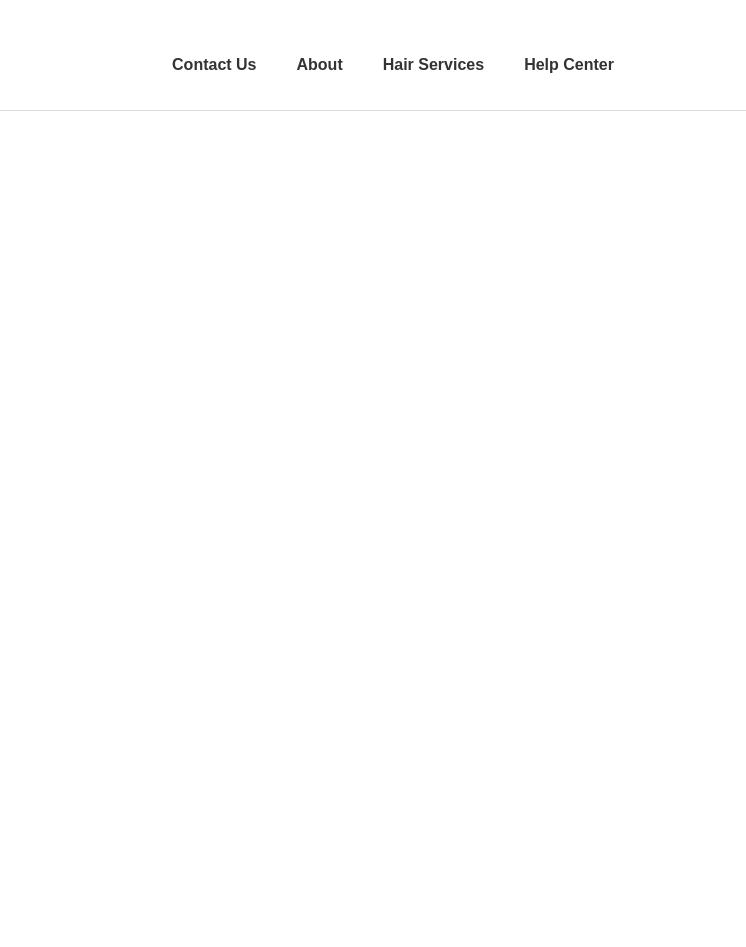
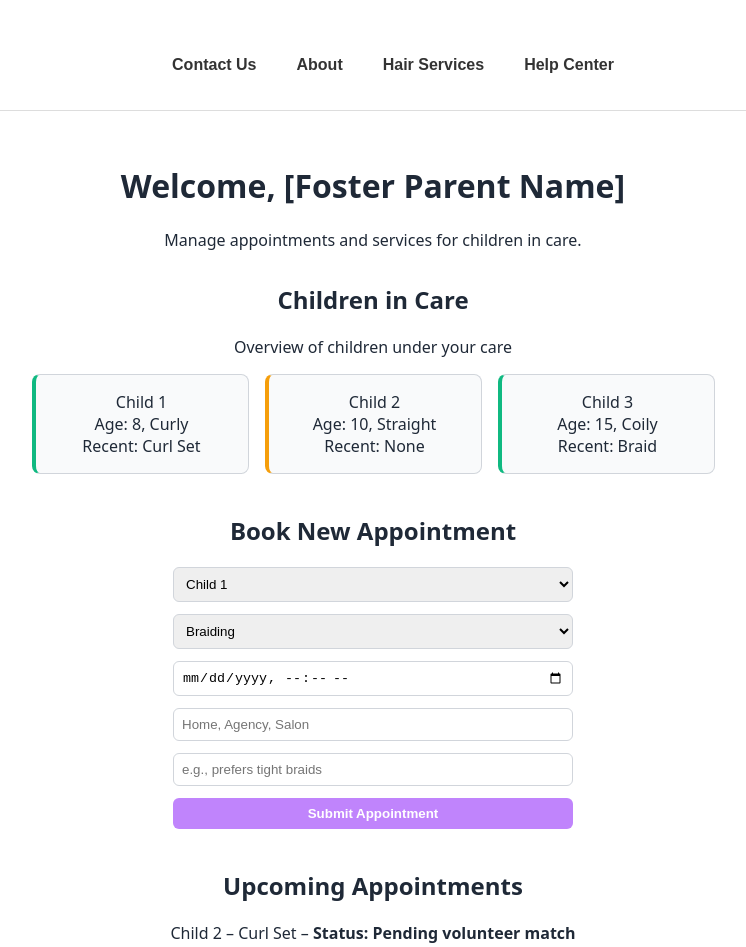
Before and after one commit to SumaiyaAhona/Hair-Care-Project, a React (Create React App) app: page /dashboard in a window 1280 px wide. Shown: the top 947 px of the page, without its empty margins (267-1013 px from the left). Before the commit the page ends 800 px from the top, so only its background shows below. Built offline with nearby package versions, Linux system fonts and the light colour scheme.

Commit message:
Add FosterParentDashboard component and styling

```diff
--- a/src/App.js
+++ b/src/App.js
@@ -5,7 +5,7 @@ import Testimonials from './components/Testimonials';
 import { BrowserRouter as Router, Routes, Route } from 'react-router-dom';
 import Volunteer from './components/Volunteer';
 import SignUp from './components/Signup';
-import ContactForm from './components/ContactForm'
+import FosterParentDashboard from './components/FosterParentDashboard';
 
 
 
@@ -19,11 +19,11 @@ function App() {
             <>
               <Hero />
               <Testimonials />
-              <ContactForm />
             </>
           } />
           <Route path="/volunteer" element={<Volunteer />} />
           <Route path="/signup" element={<SignUp />} />   {/* ← new route */}
+          <Route path="/dashboard" element={<FosterParentDashboard />} />
         </Routes>
       </div>
     </Router>
--- a/src/components/ContactForm.jsx
+++ /dev/null
@@ -1,12 +0,0 @@
-// src/components/ContactForm.jsx
-import React from 'react';
-
-export default function ContactForm() {
-  return (
-    <section className="p-6 max-w-md mx-auto text-center">
-      <h2 className="text-2xl font-semibold mb-4">Contact Us</h2>
-      {/* your real form goes here later */}
-      <p>Contact form coming soon!</p>
-    </section>
-  );
-}
--- /dev/null
+++ b/src/components/FosterParentDashboard.css
@@ -0,0 +1,70 @@
+.dashboard {
+    padding: 2rem;
+    font-family: system-ui, sans-serif;
+    color: #1f2937;
+  }
+
+  .dashboard-header {
+    text-align: center;
+    margin-bottom: 2rem;
+  }
+
+  .children-section,
+  .appointment-form,
+  .upcoming-appointments,
+  .past-appointments {
+    margin-bottom: 2.5rem;
+  }
+
+  .children-cards {
+    display: flex;
+    gap: 1rem;
+    flex-wrap: wrap;
+    justify-content: center;
+    margin-top: 1rem;
+  }
+
+  .child-card {
+    background-color: #f9fafb;
+    padding: 1rem;
+    border: 1px solid #d1d5db;
+    border-radius: 8px;
+    min-width: 180px;
+    text-align: center;
+  }
+
+  .child-card.confirmed {
+    border-left: 4px solid #10b981;
+  }
+
+  .child-card.pending {
+    border-left: 4px solid #f59e0b;
+  }
+
+  .appointment-form form {
+    display: flex;
+    flex-direction: column;
+    gap: 0.75rem;
+    max-width: 400px;
+    margin: 0 auto;
+  }
+
+  .appointment-form input,
+  .appointment-form select,
+  .appointment-form button {
+    padding: 0.5rem;
+    border-radius: 6px;
+    border: 1px solid #d1d5db;
+  }
+
+  .appointment-form button {
+    background-color: #c084fc;
+    color: white;
+    font-weight: bold;
+    border: none;
+    cursor: pointer;
+  }
+
+  .appointment-form button:hover {
+    background-color: #a855f7;
+  }
--- /dev/null
+++ b/src/components/FosterParentDashboard.jsx
@@ -0,0 +1,46 @@
+import './FosterParentDashboard.css';
+
+export default function FosterParentDashboard() {
+  return (
+    <div className="dashboard">
+      <header className="dashboard-header">
+        <h1>Welcome, [Foster Parent Name]</h1>
+        <p>Manage appointments and services for children in care.</p>
+      </header>
+
+      <section className="children-section">
+        <h2>Children in Care</h2>
+        <p>Overview of children under your care</p>
+        <div className="children-cards">
+          <div className="child-card confirmed">Child 1<br />Age: 8, Curly<br />Recent: Curl Set</div>
+          <div className="child-card pending">Child 2<br />Age: 10, Straight<br />Recent: None</div>
+          <div className="child-card confirmed">Child 3<br />Age: 15, Coily<br />Recent: Braid</div>
+        </div>
+      </section>
+
+      <section className="appointment-form">
+        <h2>Book New Appointment</h2>
+        <form>
+          <select><option>Child 1</option><option>Child 2</option></select>
+          <select><option>Braiding</option><option>Curl Set</option></select>
+          <input type="datetime-local" />
+          <input type="text" placeholder="Home, Agency, Salon" />
+          <input type="text" placeholder="e.g., prefers tight braids" />
+          <button type="submit">Submit Appointment</button>
+        </form>
+      </section>
+
+      <section className="upcoming-appointments">
+        <h2>Upcoming Appointments</h2>
+        <div>Child 2 – Curl Set – <strong>Status: Pending volunteer match</strong></div>
+        <div>Child 3 – Braid – <strong>Status: Confirmed</strong></div>
+      </section>
+
+      <section className="past-appointments">
+        <h2>Past Appointments</h2>
+        <div>Child 1 – Curl Set – <em>Liked the outcome! Would recommend.</em></div>
+        <div>Child 3 – Braids – <em>Prefers looser styles.</em></div>
+      </section>
+    </div>
+  );
+}
```
